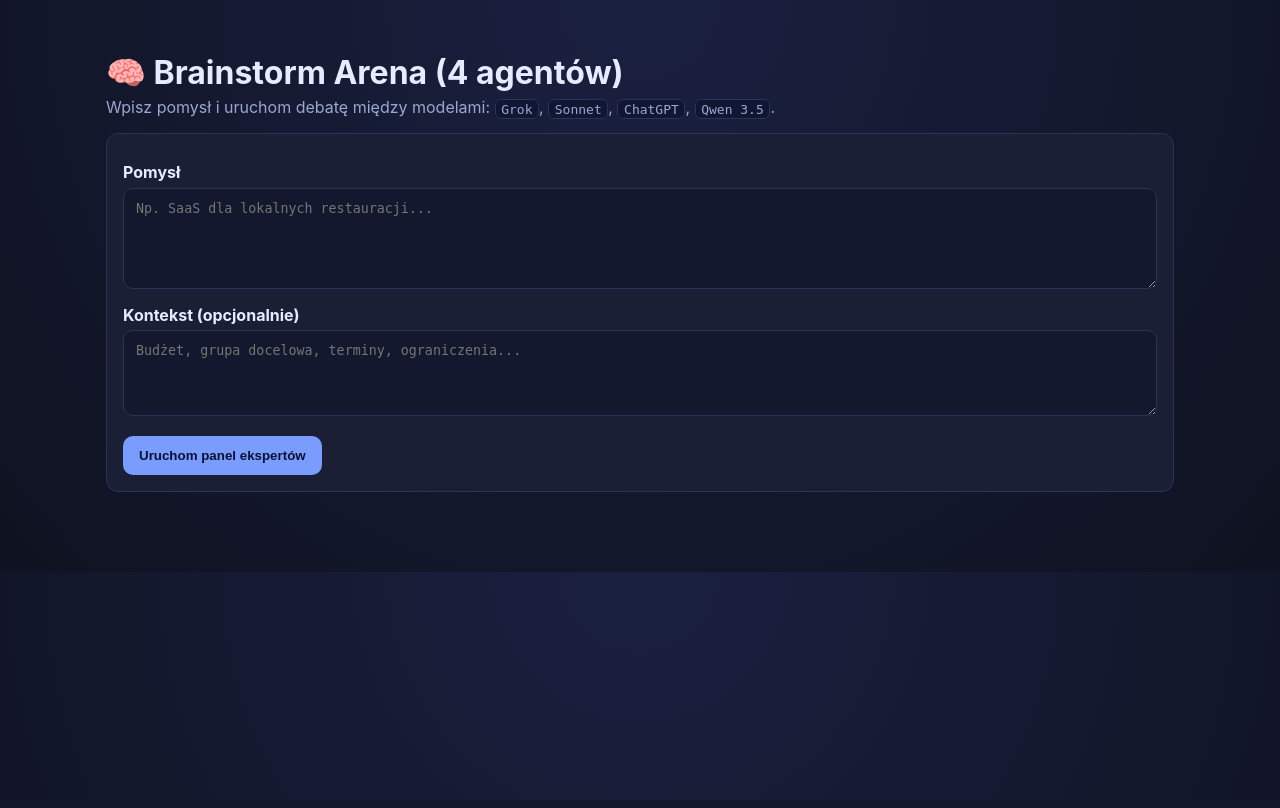
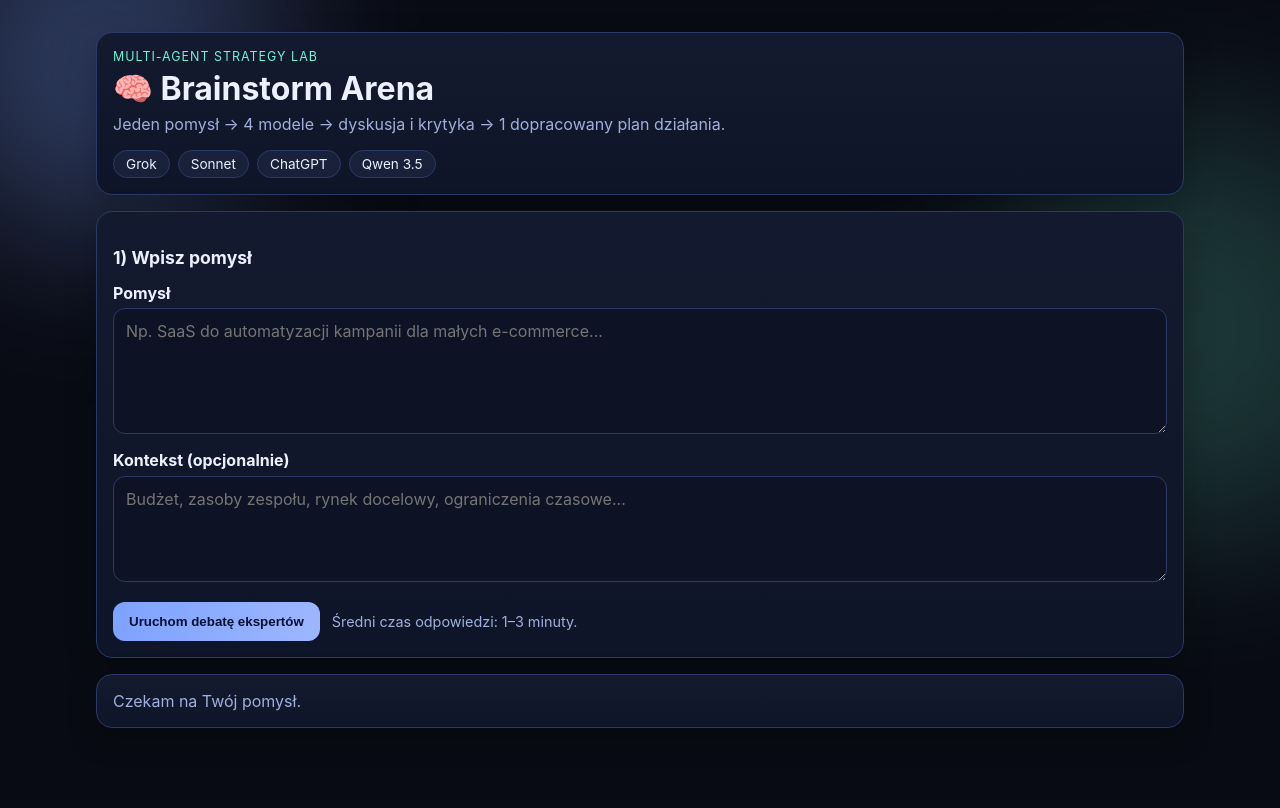
Before and after one commit to ummberto-star/brain, a FastAPI app: page / in a window 1280 px wide. Before the commit the page ends 757 px from the top, so only its background shows below. Run offline with FastAPI, Linux system fonts and the light colour scheme.

Commit message:
feat: improve frontend UX and add step-by-step local setup guide

```diff
--- a/static/app.js
+++ b/static/app.js
@@ -1,16 +1,36 @@
 const form = document.getElementById("brainstorm-form");
+const submitBtn = document.getElementById("submit-btn");
 const statusEl = document.getElementById("status");
 const resultsEl = document.getElementById("results");
 const initialEl = document.getElementById("initial");
 const debateEl = document.getElementById("debate");
 const finalEl = document.getElementById("final");
 
+function setStatus(message, variant = "idle") {
+  statusEl.textContent = message;
+  statusEl.classList.remove("status--running", "status--error");
+  if (variant === "running") {
+    statusEl.classList.add("status--running");
+  }
+  if (variant === "error") {
+    statusEl.classList.add("status--error");
+  }
+}
+
 function renderCards(target, items) {
   target.innerHTML = "";
   items.forEach((item) => {
     const article = document.createElement("article");
-    article.className = "card";
-    article.textContent = `${item.agent} (${item.model})\n\n${item.response}`;
+    article.className = "card result-card";
+
+    const heading = document.createElement("h3");
+    heading.textContent = `${item.agent} (${item.model})`;
+
+    const content = document.createElement("div");
+    content.textContent = item.response;
+
+    article.appendChild(heading);
+    article.appendChild(content);
     target.appendChild(article);
   });
 }
@@ -20,7 +40,8 @@ form.addEventListener("submit", async (event) => {
   const idea = document.getElementById("idea").value.trim();
   const context = document.getElementById("context").value.trim();
 
-  statusEl.textContent = "Trwa burza mózgów... To może potrwać 1-3 minuty.";
+  submitBtn.disabled = true;
+  setStatus("Trwa burza mózgów... To może potrwać 1–3 minuty.", "running");
   resultsEl.classList.add("hidden");
 
   try {
@@ -40,8 +61,10 @@ form.addEventListener("submit", async (event) => {
     finalEl.textContent = data.final_plan;
 
     resultsEl.classList.remove("hidden");
-    statusEl.textContent = "Gotowe ✅";
+    setStatus("Gotowe ✅ Plan został wygenerowany.");
   } catch (error) {
-    statusEl.textContent = `Błąd: ${error.message}`;
+    setStatus(`Błąd: ${error.message}`, "error");
+  } finally {
+    submitBtn.disabled = false;
   }
 });
--- a/static/style.css
+++ b/static/style.css
@@ -1,86 +1,189 @@
 :root {
   color-scheme: dark;
-  --bg: #0f1220;
-  --panel: #1a1f35;
-  --text: #e6ecff;
-  --muted: #9aa7d2;
-  --accent: #7b9cff;
-  --border: #2a3358;
+  --bg: #090b14;
+  --panel: #131a2f;
+  --panel-2: #0f1528;
+  --text: #ecf1ff;
+  --muted: #9fb0dd;
+  --accent: #7ea2ff;
+  --accent-2: #6df2d3;
+  --border: #2a3968;
+  --danger: #ff7f9f;
 }
 
-* { box-sizing: border-box; }
+* {
+  box-sizing: border-box;
+}
 
 body {
   margin: 0;
-  background: radial-gradient(circle at top, #1a2040, var(--bg));
+  background: var(--bg);
   color: var(--text);
-  font-family: Inter, system-ui, sans-serif;
+  font-family: Inter, Segoe UI, Roboto, system-ui, sans-serif;
+  min-height: 100vh;
+}
+
+.bg-glow {
+  position: fixed;
+  border-radius: 999px;
+  filter: blur(80px);
+  z-index: -1;
+}
+
+.bg-glow--one {
+  width: 360px;
+  height: 360px;
+  background: rgba(126, 162, 255, 0.3);
+  top: -120px;
+  left: -80px;
+}
+
+.bg-glow--two {
+  width: 420px;
+  height: 420px;
+  background: rgba(109, 242, 211, 0.18);
+  right: -120px;
+  top: 120px;
 }
 
 .container {
-  max-width: 1100px;
+  max-width: 1120px;
   margin: 0 auto;
   padding: 2rem 1rem 4rem;
 }
 
-h1 { margin-bottom: 0.3rem; }
-.subtitle { color: var(--muted); margin-top: 0; }
-
-form {
-  background: var(--panel);
+.card {
+  background: linear-gradient(180deg, var(--panel), var(--panel-2));
   border: 1px solid var(--border);
-  border-radius: 12px;
+  border-radius: 16px;
   padding: 1rem;
+  box-shadow: 0 10px 30px rgba(0, 0, 0, 0.25);
 }
 
-label { display: block; font-weight: 700; margin: 0.75rem 0 0.35rem; }
+.hero {
+  margin-bottom: 1rem;
+}
+
+.eyebrow {
+  margin: 0;
+  color: var(--accent-2);
+  font-size: 0.78rem;
+  letter-spacing: 0.08em;
+  text-transform: uppercase;
+}
+
+h1 {
+  margin: 0.3rem 0 0.4rem;
+}
+
+.subtitle {
+  color: var(--muted);
+  margin-top: 0;
+}
+
+.agent-pills {
+  display: flex;
+  flex-wrap: wrap;
+  gap: 0.5rem;
+}
+
+.pill {
+  border: 1px solid var(--border);
+  border-radius: 999px;
+  padding: 0.3rem 0.75rem;
+  font-size: 0.85rem;
+  background: rgba(126, 162, 255, 0.08);
+}
+
+h2 {
+  margin-top: 1.2rem;
+  font-size: 1.1rem;
+}
+
+label {
+  display: block;
+  font-weight: 700;
+  margin: 0.75rem 0 0.35rem;
+}
 
 textarea {
   width: 100%;
-  border-radius: 10px;
-  background: #13182e;
+  border-radius: 12px;
+  background: #0d1325;
   color: var(--text);
   border: 1px solid var(--border);
   padding: 0.75rem;
   resize: vertical;
+  font: inherit;
+}
+
+.actions {
+  margin-top: 1rem;
+  display: flex;
+  flex-wrap: wrap;
+  gap: 0.75rem;
+  align-items: center;
 }
 
 button {
-  margin-top: 1rem;
   padding: 0.75rem 1rem;
   border: none;
-  border-radius: 10px;
-  background: var(--accent);
-  color: #081134;
+  border-radius: 12px;
+  background: linear-gradient(90deg, var(--accent), #9db6ff);
+  color: #071133;
   font-weight: 700;
   cursor: pointer;
 }
 
-.status { margin: 1rem 0; color: var(--muted); }
-.hidden { display: none; }
+button:disabled {
+  cursor: not-allowed;
+  opacity: 0.7;
+}
+
+.hint {
+  color: var(--muted);
+  margin: 0;
+  font-size: 0.9rem;
+}
+
+.status {
+  margin: 1rem 0;
+  color: var(--muted);
+}
+
+.status--running {
+  border-color: var(--accent);
+  color: #d8e3ff;
+}
+
+.status--error {
+  border-color: #663047;
+  color: var(--danger);
+}
+
+.hidden {
+  display: none;
+}
 
 .grid {
   display: grid;
-  grid-template-columns: repeat(auto-fit, minmax(220px, 1fr));
+  grid-template-columns: repeat(auto-fit, minmax(260px, 1fr));
   gap: 0.75rem;
 }
 
-.card {
-  background: var(--panel);
-  border: 1px solid var(--border);
-  border-radius: 12px;
-  padding: 0.75rem;
+.result-card {
   white-space: pre-wrap;
-  line-height: 1.4;
+  line-height: 1.45;
+}
+
+.result-card h3 {
+  margin: 0 0 0.5rem;
+  font-size: 0.95rem;
+  color: var(--accent-2);
 }
 
 .final {
   margin-top: 0.5rem;
+  white-space: pre-wrap;
+  line-height: 1.5;
 }
-
-code {
-  background: #111633;
-  border: 1px solid var(--border);
-  padding: 0.1rem 0.35rem;
-  border-radius: 6px;
-}
--- a/templates/index.html
+++ b/templates/index.html
@@ -7,32 +7,49 @@
     <link rel="stylesheet" href="/static/style.css" />
   </head>
   <body>
+    <div class="bg-glow bg-glow--one"></div>
+    <div class="bg-glow bg-glow--two"></div>
+
     <main class="container">
-      <h1>🧠 Brainstorm Arena (4 agentów)</h1>
+      <header class="hero card">
+        <p class="eyebrow">Multi-agent strategy lab</p>
+        <h1>🧠 Brainstorm Arena</h1>
         <p class="subtitle">
-        Wpisz pomysł i uruchom debatę między modelami: {% for agent in agents %}<code>{{ agent.name }}</code>{% if not loop.last %}, {% endif %}{% endfor %}.
+          Jeden pomysł → 4 modele → dyskusja i krytyka → 1 dopracowany plan działania.
         </p>
+        <div class="agent-pills">
+          {% for agent in agents %}
+          <span class="pill">{{ agent.name }}</span>
+          {% endfor %}
+        </div>
+      </header>
 
+      <section class="card">
+        <h2>1) Wpisz pomysł</h2>
         <form id="brainstorm-form">
           <label for="idea">Pomysł</label>
-        <textarea id="idea" name="idea" rows="5" placeholder="Np. SaaS dla lokalnych restauracji..." required></textarea>
+          <textarea id="idea" name="idea" rows="5" placeholder="Np. SaaS do automatyzacji kampanii dla małych e-commerce..." required></textarea>
 
           <label for="context">Kontekst (opcjonalnie)</label>
-        <textarea id="context" name="context" rows="4" placeholder="Budżet, grupa docelowa, terminy, ograniczenia..."></textarea>
+          <textarea id="context" name="context" rows="4" placeholder="Budżet, zasoby zespołu, rynek docelowy, ograniczenia czasowe..."></textarea>
 
-        <button type="submit">Uruchom panel ekspertów</button>
+          <div class="actions">
+            <button id="submit-btn" type="submit">Uruchom debatę ekspertów</button>
+            <p class="hint">Średni czas odpowiedzi: 1–3 minuty.</p>
+          </div>
         </form>
+      </section>
 
-      <section id="status" class="status"></section>
+      <section id="status" class="status card">Czekam na Twój pomysł.</section>
 
       <section id="results" class="hidden">
-        <h2>Runda 1: wstępne propozycje</h2>
+        <h2>2) Runda 1 — niezależne propozycje</h2>
         <div id="initial" class="grid"></div>
 
-        <h2>Runda 2: krytyka + ulepszenie</h2>
+        <h2>3) Runda 2 — krytyka i ulepszenia</h2>
         <div id="debate" class="grid"></div>
 
-        <h2>Plan finalny (synteza)</h2>
+        <h2>4) Finalna synteza</h2>
         <article id="final" class="card final"></article>
       </section>
     </main>
```
Also changed, not shown: README.md. Lines whose indentation alone changed are shown as unchanged.
